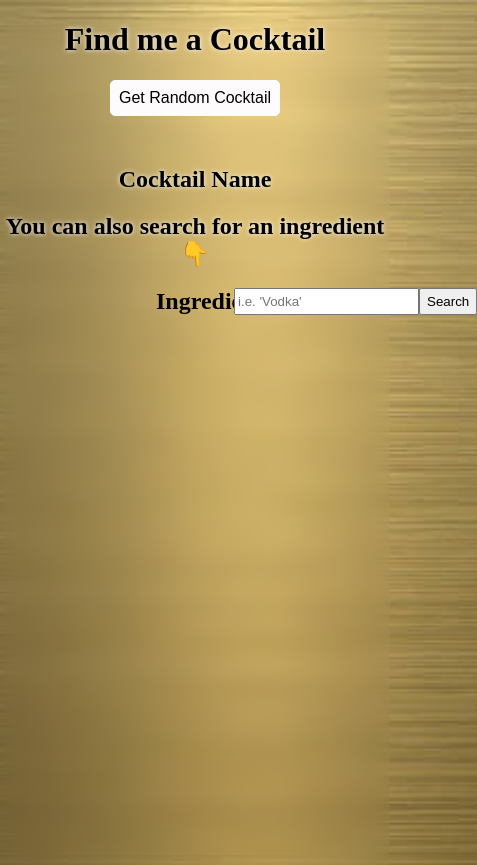
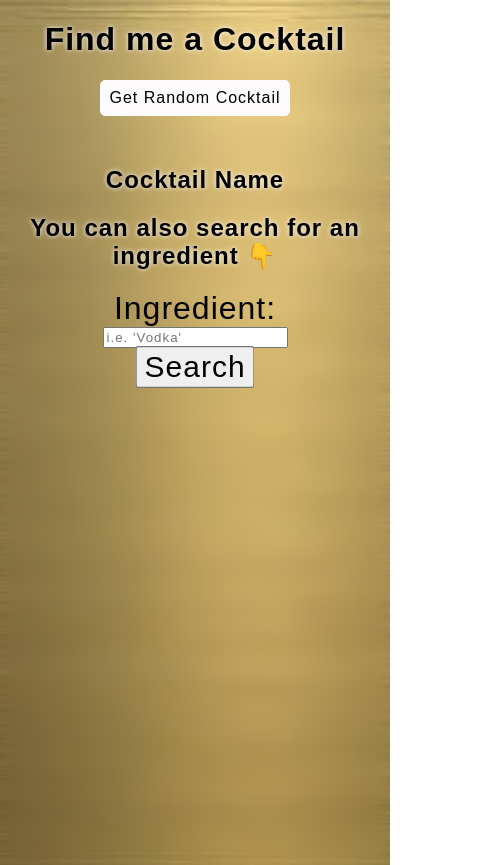
Before and after one commit to Snell401/WYWM-web-dev-Cocktail-App, a plain HTML site: page index.html in a window 390 px wide. Shown: the whole page, 477 px wide, since content can reach past the window. Drawn offline with Linux system fonts and the light colour scheme; no server answers.

Commit message:
CSS updated
Css updated to include responsiveness for screen sizing

```diff
--- a/style.css
+++ b/style.css
@@ -1,8 +1,8 @@
-/* :root {
-    --bgColor: #e0a896;
-} */
 * {
   box-sizing: border-box;
+  font-family: "Monoton", cursive;
+  font-family: "Pathway Gothic One", sans-serif;
+  letter-spacing: 1px;
 }
 
 body {
@@ -12,21 +12,18 @@ body {
   background-size: cover;
   background-repeat: no-repeat;
   backdrop-filter: blur(10px);
-
 }
-
 
 main {
   width: fit-content;
   margin: 0 auto;
 }
 
-
- h1, h2 {
+h1,
+h2 {
   width: 100%;
   text-align: center;
   text-shadow: #fdfbfb 0px 0px 5px;
-
 }
 
 /* use this to kill text shadow of the h2 element for the emoji */
@@ -35,25 +32,23 @@ h2 > span {
 }
 
 #drink-section {
-
-    margin: 0;
-    padding : 0;
+  margin: 0 auto;
+  padding: 0;
   width: 100%;
   text-align: center;
   margin-top: 50px;
+
 }
-#drink-section >img{
-
+#drink-section > img {
   width: 400px;
   height: auto;
   box-shadow: -4px 3px 18px 2px #272626;
   border-radius: 5%;
+
 }
 
 p {
   width: 70vw;
-
-
 }
 ul {
   margin-top: 1em;
@@ -77,26 +72,44 @@ ul {
 /* add a color change on button hover to make usage easier */
 
 #randomButton:hover {
-    color: #e0a896;
+  color: #af995e;
   /* make the button grow slightly */
   transform: scale(1.1);
 }
 
+/* use position and justify here to make it look better */
 #ingredientSearch {
   width: 20vw;
-    margin: 1em auto;
+  margin: 0 auto;
   padding: 0;
   display: flex;
   flex-direction: row;
+  position: relative;
+  justify-content: center;
+  font-size: 2em;
 }
 
-#ingredientTitle {
-    width: 100%;
-    text-align: center;
-    font-size: 1.5em;
-    font-weight: bold;
+#findByIngredient {
+    font-size: 1.7rem;
 }
 
-#findbyIngredient{
+#findByIngredient:hover {
   transform: scale(1.2);
+    cursor: pointer;
 }
+
+/* used media to make page work on smaller screen */
+@media screen and (max-width: 600px) {
+  #ingredientSearch {
+    flex-direction: column;
+    align-items: center;
+  }
+  #findByIngredient {
+    transform: scale(1.1);
+  }
+
+  #drink-section > p {
+    margin-top: 0;
+    width: 100%;
+  }
+}
```
Lines whose indentation alone changed are shown as unchanged.
